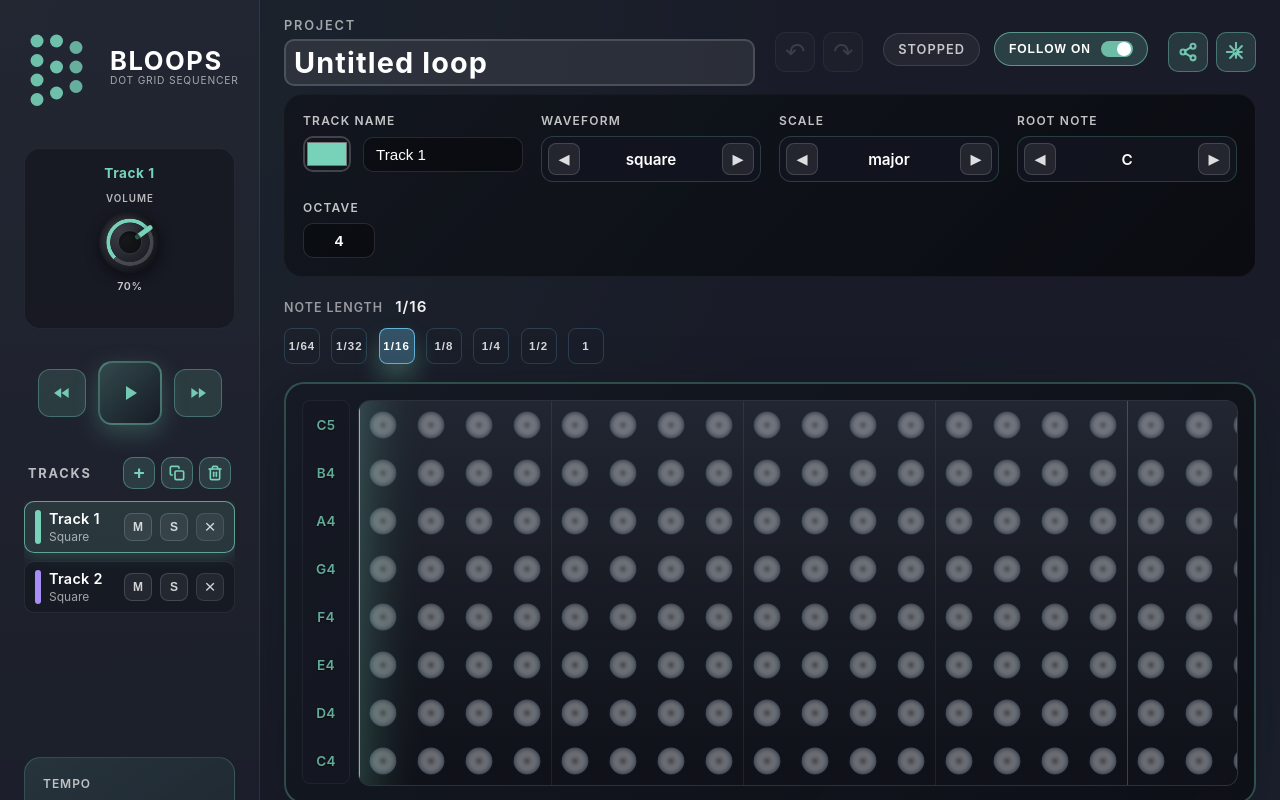
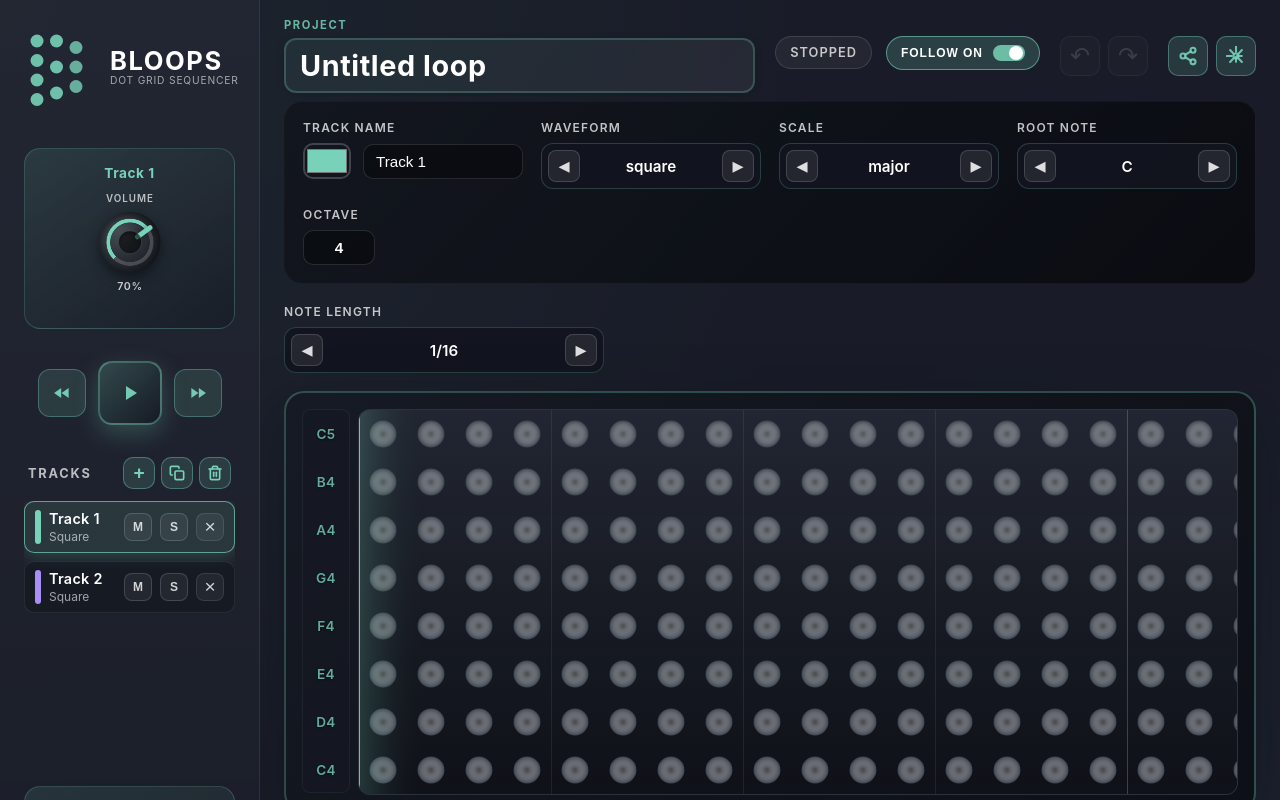
Before and after one commit to Gibson417/Bitloop, a Svelte app in the folder bloops_app/: page / in a window 1280 px wide. Shown: the top 800 px of the page. Built offline with nearby package versions, Linux system fonts and the light colour scheme.

Commit message:
Implement UI styling improvements: volume knob, note length selector, sound shaping width, button positioning, and project title
Co-authored-by: Gibson417 <142834301+Gibson417@users.noreply.github.com>

```diff
--- a/bloops_app/src/App.svelte
+++ b/bloops_app/src/App.svelte
@@ -11,6 +11,7 @@
   import KnobControl from './components/KnobControl.svelte';
   import ShareMenu from './components/ShareMenu.svelte';
   import FollowToggle from './components/FollowToggle.svelte';
+  import ArrowSelector from './components/ArrowSelector.svelte';
   import { Scheduler } from './lib/scheduler.js';
   import { project, totalSteps, loopDuration, maxBars, TRACK_LIMIT, historyStatus, BASE_RESOLUTION } from './store/projectStore.js';
   import { scales } from './lib/scales.js';
@@ -399,6 +400,10 @@
     } catch (e) {
       // ignore if project not ready
     }
+  };
+
+  const handleNoteLengthChange = (event) => {
+    handleNoteLengthSelect(event.detail.value);
   };
 
   const handleExport = () => {
@@ -834,6 +839,12 @@
         />
       </div>
       <div class="header-actions">
+        <div class="status-controls">
+          <span class={`pill ${isPlaying ? 'playing' : ''}`}>
+            {isPlaying ? 'Playing' : 'Stopped'}
+          </span>
+          <FollowToggle active={isFollowing} on:toggle={handleFollowToggle} />
+        </div>
         <div class="history-buttons">
           <button
             type="button"
@@ -855,12 +866,6 @@
           >
             ↷
           </button>
-        </div>
-        <div class="status-controls">
-          <span class={`pill ${isPlaying ? 'playing' : ''}`}>
-            {isPlaying ? 'Playing' : 'Stopped'}
-          </span>
-          <FollowToggle active={isFollowing} on:toggle={handleFollowToggle} />
         </div>
         <div class="utility-buttons">
           <ShareMenu
@@ -887,36 +892,12 @@
     <div class="grid-shell">
       <div class="grid-toolbar">
         <div class="note-length-group">
-          <div class="note-length-summary" id="note-length-label">
-            <span class="note-length-title">Note length</span>
-            <span class="note-length-current">{currentNoteLabel}</span>
-          </div>
-          <div class="note-length-options" role="group" aria-labelledby="note-length-label">
-            {#each NOTE_LENGTH_OPTIONS as option}
-              <button
-                type="button"
-                class={`note-length-option ${selectedNoteLength === `${option.value}` ? 'active' : ''}`}
-                on:click={() => handleNoteLengthSelect(option.value)}
-                aria-pressed={selectedNoteLength === `${option.value}`}
-                style={selectedNoteLength === `${option.value}`
-                  ? `--note-chip-glow: ${noteChipGlow};`
-                  : ''}
-              >
-                <span class="option-label">{option.label}</span>
-              </button>
-            {/each}
-          </div>
-          <select
-            id="note-length-select"
-            bind:value={selectedNoteLength}
-            class="note-length-native"
-            aria-hidden="true"
-            tabindex="-1"
-          >
-            {#each NOTE_LENGTH_OPTIONS as option}
-              <option value={option.value}>{option.label}</option>
-            {/each}
-          </select>
+          <ArrowSelector
+            label="Note length"
+            options={NOTE_LENGTH_OPTIONS}
+            value={selectedNoteLengthValue}
+            on:change={handleNoteLengthChange}
+          />
         </div>
       </div>
       <div class="grid-backdrop">
@@ -936,11 +917,13 @@
         />
       </div>
     </div>
-    <TrackEffectsPanel
-      track={activeTrack}
-      trackIndex={projectState?.selectedTrack ?? 0}
-      on:update={handleTrackUpdate}
-    />
+    <div class="track-effects-wrapper">
+      <TrackEffectsPanel
+        track={activeTrack}
+        trackIndex={projectState?.selectedTrack ?? 0}
+        on:update={handleTrackUpdate}
+      />
+    </div>
     <Footer
       projects={projects}
       currentId={currentProjectId}
@@ -1190,38 +1173,41 @@
   .eyebrow {
     text-transform: uppercase;
     letter-spacing: 0.14em;
-    font-size: 0.8rem;
-    font-weight: 600;
-    color: rgba(255, 255, 255, 0.6);
+    font-size: 0.7rem;
+    font-weight: 700;
+    color: rgba(var(--color-accent-rgb), 0.85);
   }
 
   .project-name-input {
     margin: 0;
-  padding: 4px 8px;
+    padding: 8px 14px;
     font-size: 1.8rem;
     font-weight: 700;
-    letter-spacing: 0.04em;
-    background: rgba(255, 255, 255, 0.08);
-    border: 2px solid rgba(255, 255, 255, 0.15);
-    border-radius: 10px;
+    letter-spacing: 0.02em;
+    background: linear-gradient(135deg, rgba(var(--color-accent-rgb), 0.08), rgba(255, 255, 255, 0.06));
+    border: 2px solid rgba(var(--color-accent-rgb), 0.25);
+    border-radius: 12px;
     color: #fff;
     font-family: inherit;
     transition: all 0.2s ease;
     width: 100%;
     max-width: 500px;
     cursor: text;
+    box-shadow: 0 2px 8px rgba(0, 0, 0, 0.15);
   }
 
   .project-name-input:hover {
-    background: rgba(255, 255, 255, 0.12);
-    border-color: rgba(255, 255, 255, 0.25);
+    background: linear-gradient(135deg, rgba(var(--color-accent-rgb), 0.12), rgba(255, 255, 255, 0.1));
+    border-color: rgba(var(--color-accent-rgb), 0.4);
     cursor: text;
+    box-shadow: 0 4px 12px rgba(var(--color-accent-rgb), 0.15);
   }
 
   .project-name-input:focus {
     outline: none;
-    background: rgba(255, 255, 255, 0.15);
+    background: linear-gradient(135deg, rgba(var(--color-accent-rgb), 0.15), rgba(255, 255, 255, 0.12));
     border-color: rgba(var(--color-accent-rgb), 0.7);
+    box-shadow: 0 6px 16px rgba(var(--color-accent-rgb), 0.25);
   }
 
   .header-actions {
@@ -1340,12 +1326,17 @@
     margin-bottom: 20px;
   }
 
+  .track-effects-wrapper {
+    padding: 0 24px;
+    margin-bottom: 20px;
+  }
+
   .volume-card {
     margin-top: 10px;
     padding: 16px 14px 18px;
     border-radius: 16px;
-    background: rgba(10, 12, 18, 0.4);
-    border: 1px solid rgba(255, 255, 255, 0.06);
+    background: linear-gradient(145deg, rgba(var(--color-accent-rgb), 0.12), rgba(22, 26, 36, 0.6));
+    border: 1px solid rgba(var(--color-accent-rgb), 0.24);
     display: flex;
     flex-direction: column;
     gap: 12px;
@@ -1395,92 +1386,6 @@
     width: 100%;
     max-width: 320px;
     align-self: flex-start;
-  }
-
-  .note-length-summary {
-    display: inline-flex;
-    align-items: baseline;
-    gap: 12px;
-    font-weight: 600;
-    letter-spacing: 0.08em;
-    text-transform: uppercase;
-    font-size: 0.78rem;
-    color: rgba(255, 255, 255, 0.68);
-  }
-
-  .note-length-title {
-    color: rgba(255, 255, 255, 0.55);
-  }
-
-  .note-length-current {
-    font-size: 0.95rem;
-    color: rgba(255, 255, 255, 0.95);
-  }
-
-  .note-length-options {
-    display: flex;
-    gap: 6px;
-    width: 100%;
-    max-width: 100%;
-    justify-content: space-between;
-    align-items: center;
-    flex-wrap: nowrap;
-  }
-
-  .note-length-option {
-    position: relative;
-    display: inline-flex;
-    justify-content: center;
-    align-items: center;
-    width: 36px;
-    height: 36px;
-    flex: 0 0 36px;
-    border-radius: 8px;
-    border: 1px solid rgba(var(--color-note-active-rgb), 0.18);
-  background: transparent;
-    color: rgba(255, 255, 255, 0.82);
-    font-weight: 700;
-    text-transform: uppercase;
-    letter-spacing: 0.08em;
-    cursor: pointer;
-    transition: transform 0.25s ease, box-shadow 0.25s ease, border-color 0.25s ease, color 0.25s ease;
-  }
-
-  .note-length-option:hover,
-  .note-length-option:focus {
-    outline: none;
-    border-color: rgba(var(--color-note-active-rgb), 0.55);
-    background: rgba(var(--color-note-active-rgb), 0.18);
-    color: #fff;
-    transform: translateY(-1px);
-    box-shadow: 0 8px 14px rgba(var(--color-note-active-rgb), 0.24);
-  }
-
-  .note-length-option:focus-visible {
-    outline: 2px solid rgba(var(--color-note-active-rgb), 0.8);
-    outline-offset: 2px;
-  }
-
-  .note-length-option.active {
-    border-color: rgba(var(--color-note-active-rgb), 0.75);
-    background: rgba(var(--color-note-active-rgb), 0.28);
-    color: #fff;
-    box-shadow: 0 14px 24px var(--note-chip-glow, rgba(var(--color-note-active-rgb), 0.28));
-  }
-
-  .note-length-option:focus-visible {
-    outline: 2px solid rgba(var(--color-note-active-rgb), 0.5);
-    outline-offset: 2px;
-  }
-
-  .option-label {
-  font-size: 0.72rem;
-    position: relative;
-    z-index: 1;
-  }
-
-  .note-length-native {
-    display: none;
   }
 
   .grid-backdrop {
@@ -1546,10 +1451,6 @@
       width: 100%;
     }
 
-    .note-length-options {
-      grid-template-columns: repeat(2, minmax(0, 1fr));
-    }
-
     .grid-backdrop {
       padding: 12px;
       border-radius: 18px;
@@ -1608,11 +1509,6 @@
     .pill {
       padding: 6px 10px;
       font-size: 0.7rem;
-    }
-
-    .note-length-options {
-      flex-wrap: wrap;
-      justify-content: flex-start;
     }
   }
 
@@ -1632,7 +1528,6 @@
     .icon-btn,
     .follow,
     .toggle-btn,
-    .note-length-option,
     .share-btn {
       transform: none !important;
     }
```
